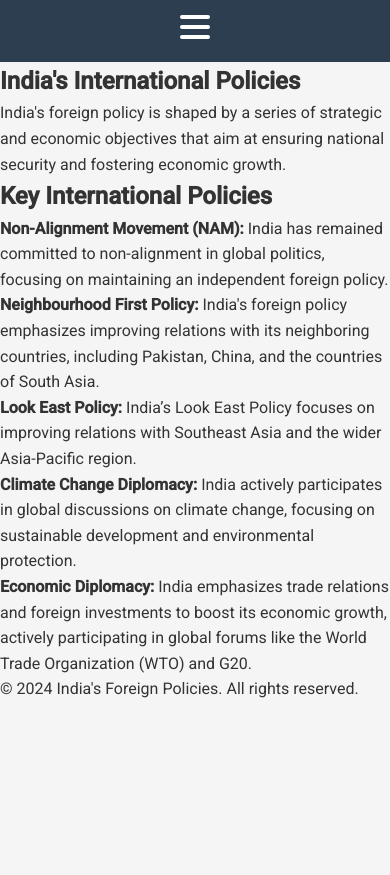
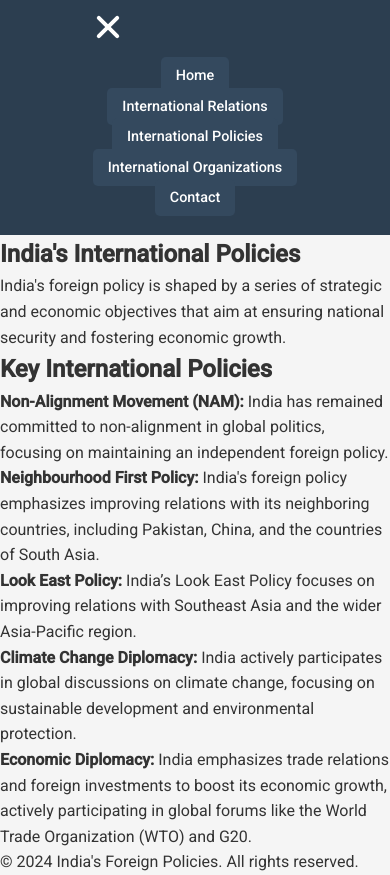
Before and after one commit to mka32/mka32.github.io, a plain HTML site: page sst-project/international-policies.html in a window 390 px wide. Both pictures are taken after a click on the element 195 px from the left and 96 px from the top of the page. Shown: the part 69-944 px from the top of the page. Before the commit the page ends 844 px from the top, so only its background shows below. Drawn offline with Linux system fonts and the light colour scheme.

Commit message:
Update international-policies.html

```diff
--- a/sst-project/international-policies.html
+++ b/sst-project/international-policies.html
@@ -9,17 +9,6 @@
     <link rel="stylesheet" href="styles.css">
 </head>
 <body>
-<script>
-    // Get the hamburger icon and nav links
-    const hamburgerIcon = document.getElementById('hamburger-icon');
-    const navLinks = document.getElementById('nav-links');
-
-    // Add event listener to the hamburger icon
-    hamburgerIcon.addEventListener('click', () => {
-        navLinks.classList.toggle('active'); // Toggle the 'active' class on nav links
-        hamburgerIcon.classList.toggle('active'); // Toggle 'active' class on hamburger icon
-    });
-</script>
 
     <!-- Header Section -->
   <header>
@@ -65,6 +54,18 @@
     <footer>
         <p>&copy; 2024 India's Foreign Policies. All rights reserved.</p>
     </footer>
+    <!-- JavaScript for Hamburger Menu -->
+    <script>
+        // Get the hamburger icon and nav links
+        const hamburgerIcon = document.getElementById('hamburger-icon');
+        const navLinks = document.getElementById('nav-links');
+
+        // Add event listener to the hamburger icon
+        hamburgerIcon.addEventListener('click', () => {
+            navLinks.classList.toggle('active'); // Toggle the 'active' class on nav links
+            hamburgerIcon.classList.toggle('active'); // Toggle 'active' class on hamburger icon
+        });
+    </script>
 
 </body>
 </html>
```
